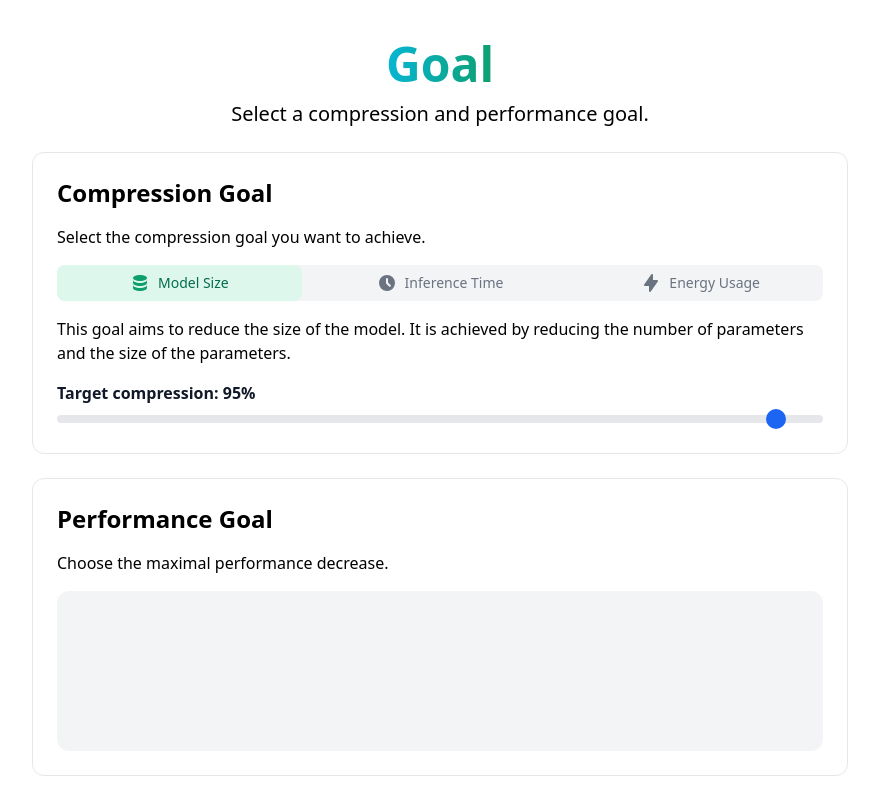
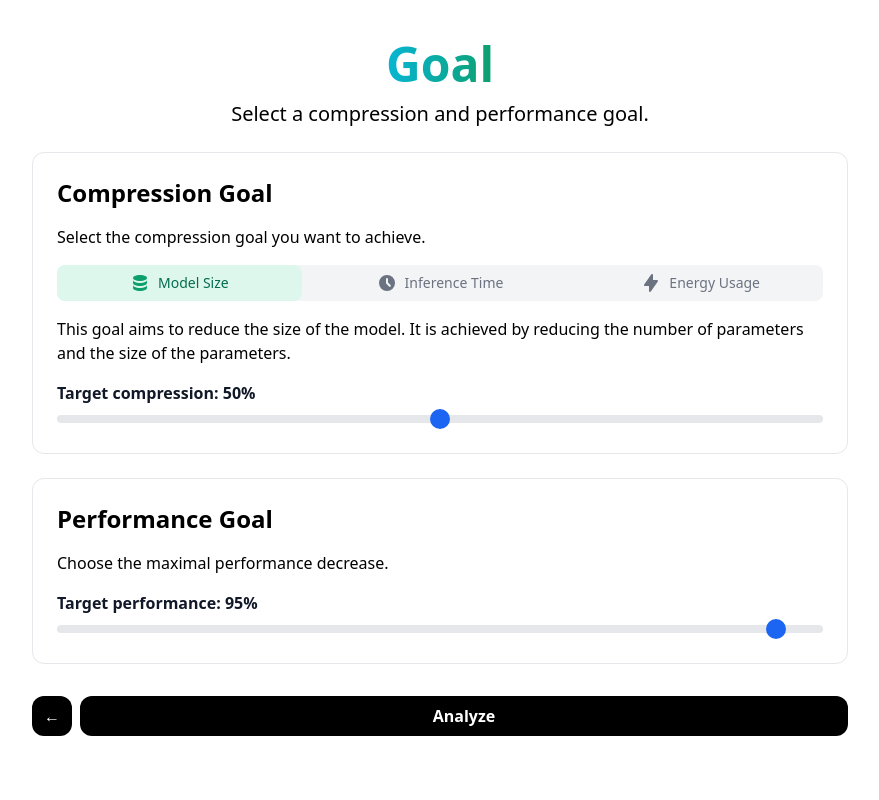
Before and after one commit to abel-vs/thesis-app, a Next.js app: page /goal in a window 1280 px wide. Shown: the top 800 px of the page, without its empty margins (200-1079 px from the left). Built offline with nearby package versions, Linux system fonts and the light colour scheme.

Commit message:
Small fixes

```diff
--- a/components/Tabs.js
+++ b/components/Tabs.js
@@ -29,7 +29,7 @@ function classNames(...classes) {
 
 export default function Tabs() {
   const [selected, setSelected] = useState(tabs[0]);
-  const [target, setTarget] = useState(95);
+  const [target, setTarget] = useState(50);
 
   return (
     <div>
@@ -88,7 +88,7 @@ export default function Tabs() {
           type="range"
           value={target}
           onChange={(e) => setTarget(e.target.value)}
-          className="w-full h-2 bg-gray-200 rounded-lg appearance-none cursor-pointer dark:bg-gray-700 accent-red-500"
+          className="w-full h-2 bg-gray-200 rounded-lg appearance-none cursor-pointer dark:bg-gray-700"
         />
 
         {/* <RangeSlider className="text-green-500" value={target} /> */}
--- a/pages/data.tsx
+++ b/pages/data.tsx
@@ -37,7 +37,12 @@ const DataPage: NextPage = () => {
                   }}
                   className="group flex items-center rounded-lg bg-gray-50 p-3 text-base font-bold text-gray-900 hover:bg-gray-100 hover:shadow dark:bg-gray-600 dark:text-white dark:hover:bg-gray-500"
                 >
-                  <Radio id={option.name} name="dataset" value={option.name} defaultChecked={false} />
+                  <Radio
+                    id={option.name}
+                    name="dataset"
+                    value={option.name}
+                    defaultChecked={context.dataset === option.name}
+                  />
                   <a className="ml-3 flex-1 whitespace-nowrap">{option.name}</a>
                   <Badge>{option.type}</Badge>
                 </a>
--- a/pages/goal.tsx
+++ b/pages/goal.tsx
@@ -1,4 +1,4 @@
-import { useContext } from 'react';
+import { useContext, useState } from 'react';
 import TitleBlock from '../components/Title';
 import AppContext from '../context/AppContext';
 import { CheckIcon, LightningBoltIcon, ClockIcon, DatabaseIcon } from '@heroicons/react/solid';
@@ -10,6 +10,8 @@ import Tabs from '../components/Tabs';
 export default function Goal() {
   const context = useContext(AppContext);
 
+  const [performanceTarget, setPerformanceTarget] = useState(95);
+
   return (
     <>
       <TitleBlock title="Goal" subtitle="Select a compression and performance goal." />
@@ -17,25 +19,19 @@ export default function Goal() {
         <h3 className="text-2xl font-bold">Compression Goal</h3>
         <p className="my-4">Select the compression goal you want to achieve.</p>
         <Tabs />
-        {/* <Tabs.Group aria-label="Data options" style="underline" className="w-full" color="succes">
-            <Tabs.Item title="Model Size" icon={DatabaseIcon} className="">
-              This goal aims to reduce the size of the model. It is achieved by reducing the number of parameters and
-              the size of the parameters.
-            </Tabs.Item>
-            <Tabs.Item active={true} title="Inference Time" icon={ClockIcon}>
-              This goal aims to reduce the inference time of the model. It is achieved by reducing the number of
-              operations and optimizing the model for more time-efficient hardware.
-            </Tabs.Item>
-            <Tabs.Item active={true} title="Energy Cost" icon={LightningBoltIcon}>
-              This goal aims to reduce the energy consumption of the model. It is achieved by reducing the number of
-              operations and optimizing the model for more energy-efficient hardware.
-            </Tabs.Item>
-          </Tabs.Group> */}
       </div>
       <div className=" w-full rounded-xl border p-6 text-left">
         <h3 className="text-2xl font-bold">Performance Goal</h3>
         <p className="my-4">Choose the maximal performance decrease. </p>
-        <div className="bg-gray-100 h-40 rounded-xl"></div>
+        <label className="block mt-4 font-bold text-gray-900 dark:text-white">
+          Target performance: {performanceTarget}%
+        </label>
+        <input
+          type="range"
+          value={performanceTarget}
+          onChange={(e) => setPerformanceTarget(e.target.value)}
+          className="w-full h-2 bg-gray-200 rounded-lg appearance-none cursor-pointer dark:bg-gray-700"
+        />
       </div>
 
       <div className="flex flex-row w-full m-8">
```
